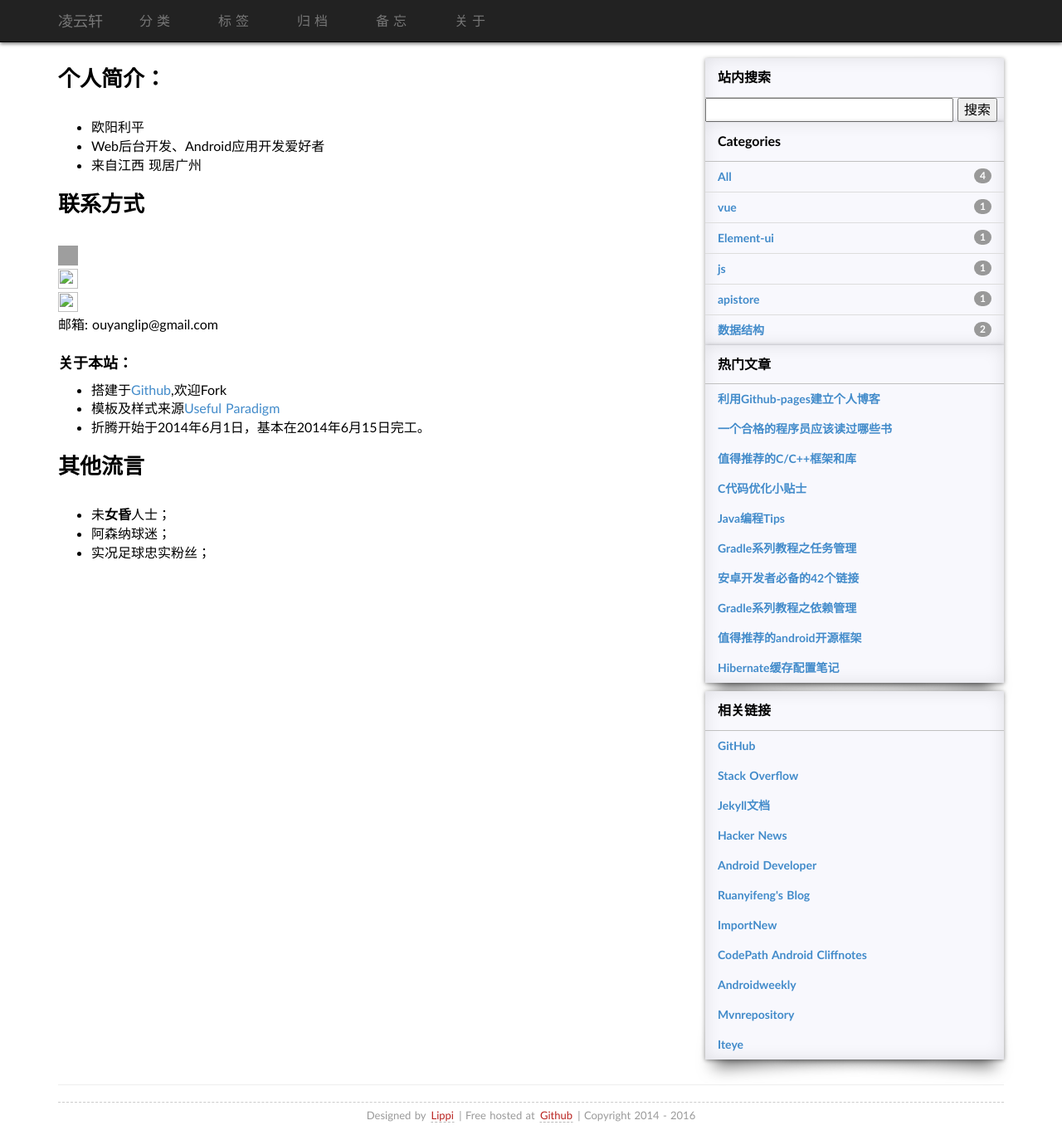
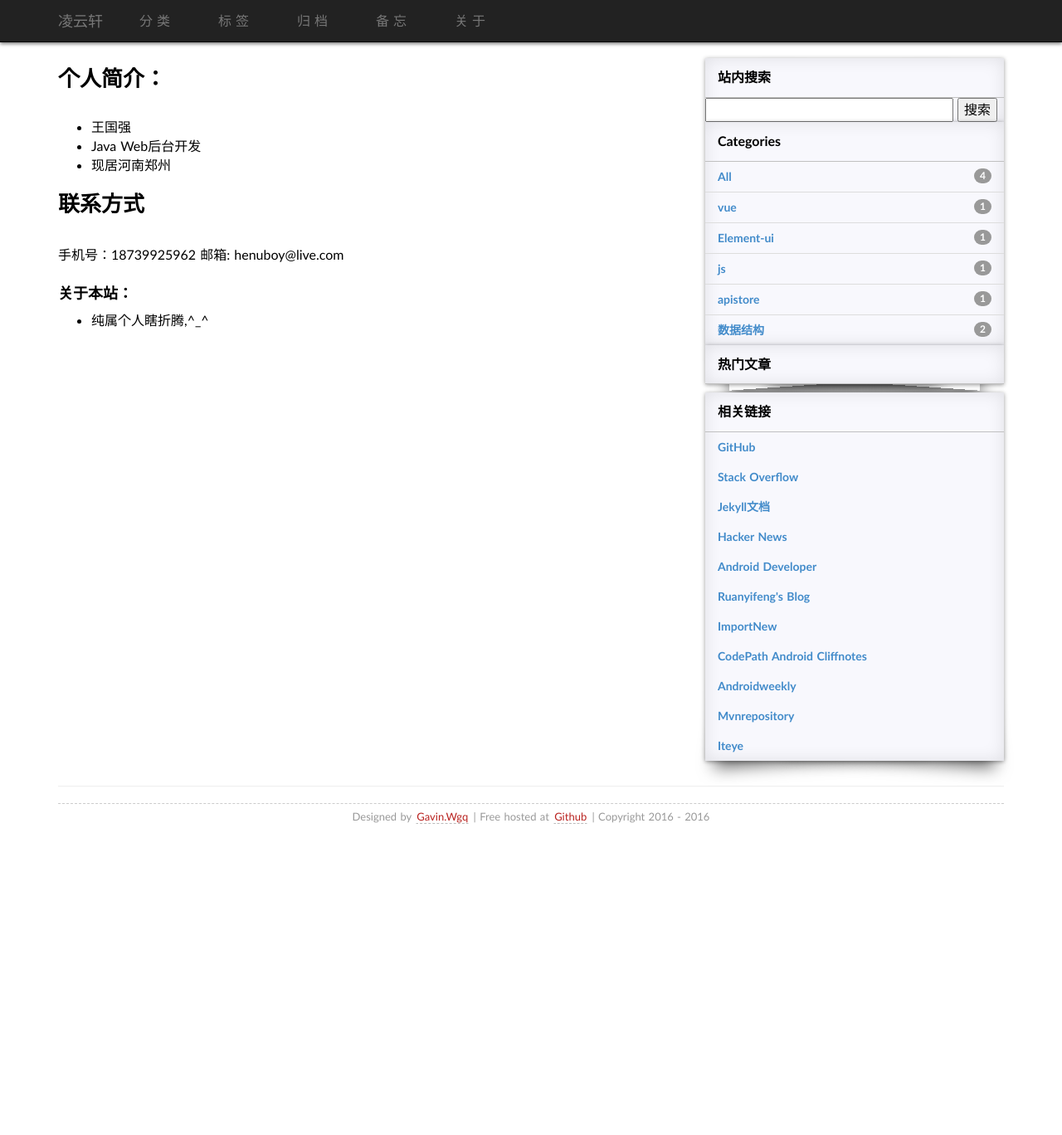
Before and after one commit to Gavinwgq/gavinwgq.github.io, a Jekyll site: the page built from about.md, in a window 1280 px wide and 1368 px high. Shown: the whole window at 83% size. Built offline with Jekyll 4.4.1, drawn with Linux system fonts in a browser that asks for light colours; some web fonts are replaced; comment, search, counter and statistics services are not loaded; grey boxes are pictures that could not be loaded.

Commit message:
origin
内容替换

```diff
--- a/_includes/copyright.html
+++ b/_includes/copyright.html
@@ -1,4 +1,4 @@
-<p><small>Designed by <a href="https://github.com/EZLippi">Lippi</a> | Free hosted at <a href="https://github.com/EZLippi/EZLippi.github.io">Github</a> | Copyright 2014 - {{site.time | date:"%Y"}}
+<p><small>Designed by <a href="https://github.com/gavinwgq">Gavin.Wgq</a> | Free hosted at <a href="https://gavinwgq.github.io">Github</a> | Copyright 2016 - {{site.time | date:"%Y"}}
 										</p>
 
 	<!--
--- a/_includes/hot.html
+++ b/_includes/hot.html
@@ -4,16 +4,6 @@
       </div>
 
  <ul class="list-unstyled">
-      	<li><a href="/blog/2015/03/github-pages-blog.html" class="categories-list-item">利用Github-pages建立个人博客</a></li>
-<li><a href="/blog/2014/07/qualified-programmer-should-read-what-books.html" class="categories-list-item">一个合格的程序员应该读过哪些书</a></li>
-<li><a href="/blog/2014/12/c-open-project.html" class="categories-list-item">值得推荐的C/C++框架和库</a></li>
-<li><a href="/blog/2014/12/c-code-opt.html" class="categories-list-item">C代码优化小贴士</a></li>
-<li><a href="/blog/2014/06/26-methods-to-improve-java-performance.html" class="categories-list-item">Java编程Tips</a></li>
-<li><a href="/blog/2015/04/gradle-task-management.html" class="categories-list-item">Gradle系列教程之任务管理</a></li>
-<li><a href="/blog/2015/05/android-links.html" class="categories-list-item">安卓开发者必备的42个链接</a></li>
-<li><a href="/blog/2015/05/gradle-dependency-management.html" class="categories-list-item">Gradle系列教程之依赖管理</a></li>
-<li><a href="/blog/2014/10/android-opensource.html" class="categories-list-item">值得推荐的android开源框架</a></li>
-<li><a href="/blog/2015/07/hibernate-cache-guide.html" class="categories-list-item">Hibernate缓存配置笔记</a></li>
 
      </ul>
 </div>
--- a/about.md
+++ b/about.md
@@ -5,26 +5,15 @@ title: "关于：About"
 
 ## 个人简介：
 
-* 欧阳利平
-* Web后台开发、Android应用开发爱好者
-* 来自江西 现居广州
+* 王国强
+* Java Web后台开发
+* 现居河南郑州
 
 ## 联系方式
+手机号：18739925962
+邮箱: henuboy@live.com
 
-<p class="contact">
- <a href="http://weibo.com/ouyanglip" title="微博联系我"><img src="http://www.sinaimg.cn/blog/developer/wiki/LOGO_32x32.png" width="24" height="24" style="display:inline-block;vertical-align:middle"></a><br/>
-        <a href="http://www.zhihu.com/people/lippi-ouyang" title="知乎联系我"><img src="http://www.zhihu.com/favicon.ico" width="24" height="24" style="display:inline-block;vertical-align:middle"></a><br/>
- <a href="https://github.com/LippiOuYang" title="Github联系我"><img src="http://www.github.com/favicon.ico" width="24" height="24" style="display:inline-block;vertical-align:middle"></a><br/>
-邮箱: ouyanglip@gmail.com
-</p>
 
 ### 关于本站：
 
-* 搭建于[Github](https://github.com/LippiOuYang/LippiOuYang.github.io),欢迎Fork
-* 模板及样式来源[Useful Paradigm](http://usefulparadigm.com/)
-* 折腾开始于2014年6月1日，基本在2014年6月15日完工。
-
-## 其他流言
-* 未**女昏**人士；
-* 阿森纳球迷；
-* 实况足球忠实粉丝；
+* 纯属个人瞎折腾,^_^
```
